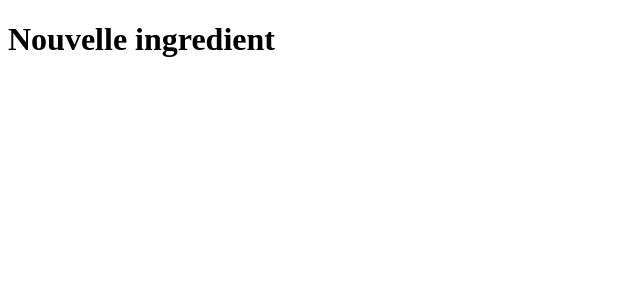
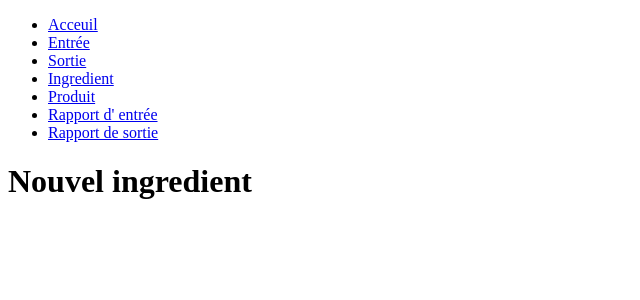
Before and after one commit to tafitahery/ingredients, a React (Create React App) app in the folder frontend/: page /ingredient in a window 1280 px wide. Shown: the top 300 px of the page, without its empty margins (0-640 px from the left). Built offline with nearby package versions, Linux system fonts and the light colour scheme.

Commit message:
create component Navigation

```diff
--- a/frontend/package.json
+++ b/frontend/package.json
@@ -6,6 +6,7 @@
     "@testing-library/jest-dom": "^5.16.4",
     "@testing-library/react": "^13.3.0",
     "@testing-library/user-event": "^13.5.0",
+    "axios": "^0.27.2",
     "react": "^18.2.0",
     "react-dom": "^18.2.0",
     "react-router-dom": "^6.3.0",
@@ -16,7 +17,8 @@
     "start": "react-scripts start",
     "build": "react-scripts build",
     "test": "react-scripts test",
-    "eject": "react-scripts eject"
+    "eject": "react-scripts eject",
+    "server": "json-server --w src/assets/db.json --port 4000"
   },
   "eslintConfig": {
     "extends": [
--- /dev/null
+++ b/frontend/src/assets/db.json
@@ -0,0 +1,19 @@
+{
+  "ingredients": [
+    {
+      "name": "Farine",
+      "quantity": 0,
+      "id": 1
+    },
+    {
+      "name": "Sucre",
+      "quantity": 0,
+      "id": 2
+    },
+    {
+      "name": "Lait",
+      "quantity": 0,
+      "id": 3
+    }
+  ]
+}
--- /dev/null
+++ b/frontend/src/components/Navigation.jsx
@@ -0,0 +1,36 @@
+import { Link } from 'react-router-dom';
+
+export default function Navigation() {
+  // state
+
+  // comportement
+
+  // affichage (render)
+  return (
+    <nav>
+      <ul>
+        <li>
+          <Link to="/">Acceuil</Link>
+        </li>
+        <li>
+          <Link to="/in">Entrée</Link>
+        </li>
+        <li>
+          <Link to="/out">Sortie</Link>
+        </li>
+        <li>
+          <Link to="/ingredient">Ingredient</Link>
+        </li>
+        <li>
+          <Link to="/product">Produit</Link>
+        </li>
+        <li>
+          <Link to="/inReport">Rapport d' entrée</Link>
+        </li>
+        <li>
+          <Link to="/outReport">Rapport de sortie</Link>
+        </li>
+      </ul>
+    </nav>
+  );
+}
--- a/frontend/src/index.jsx
+++ b/frontend/src/index.jsx
@@ -8,11 +8,13 @@ import Ingredient from './pages/Ingredient';
 import Product from './pages/Product';
 import InReport from './pages/InReport';
 import OutReport from './pages/OutReport';
+import Navigation from './components/Navigation';
 
 const root = ReactDOM.createRoot(document.getElementById('root'));
 root.render(
   <React.StrictMode>
     <BrowserRouter>
+      <Navigation />
       <Routes>
         <Route path="/" element={<Home />} />
         <Route path="/in" element={<In />} />
--- a/frontend/src/pages/Ingredient.jsx
+++ b/frontend/src/pages/Ingredient.jsx
@@ -6,7 +6,7 @@ function Ingredient() {
   // affichage (render)
   return (
     <div>
-      <h1>Nouvelle ingredient</h1>
+      <h1>Nouvel ingredient</h1>
     </div>
   );
 }
--- a/frontend/src/pages/Product.jsx
+++ b/frontend/src/pages/Product.jsx
@@ -6,7 +6,7 @@ function Product() {
   // affichage (render)
   return (
     <div>
-      <h1>Nouvelle produit</h1>
+      <h1>Nouveau produit</h1>
     </div>
   );
 }
```
Also changed, not shown: 1 other file (tests, documents, lock files or other folders).
